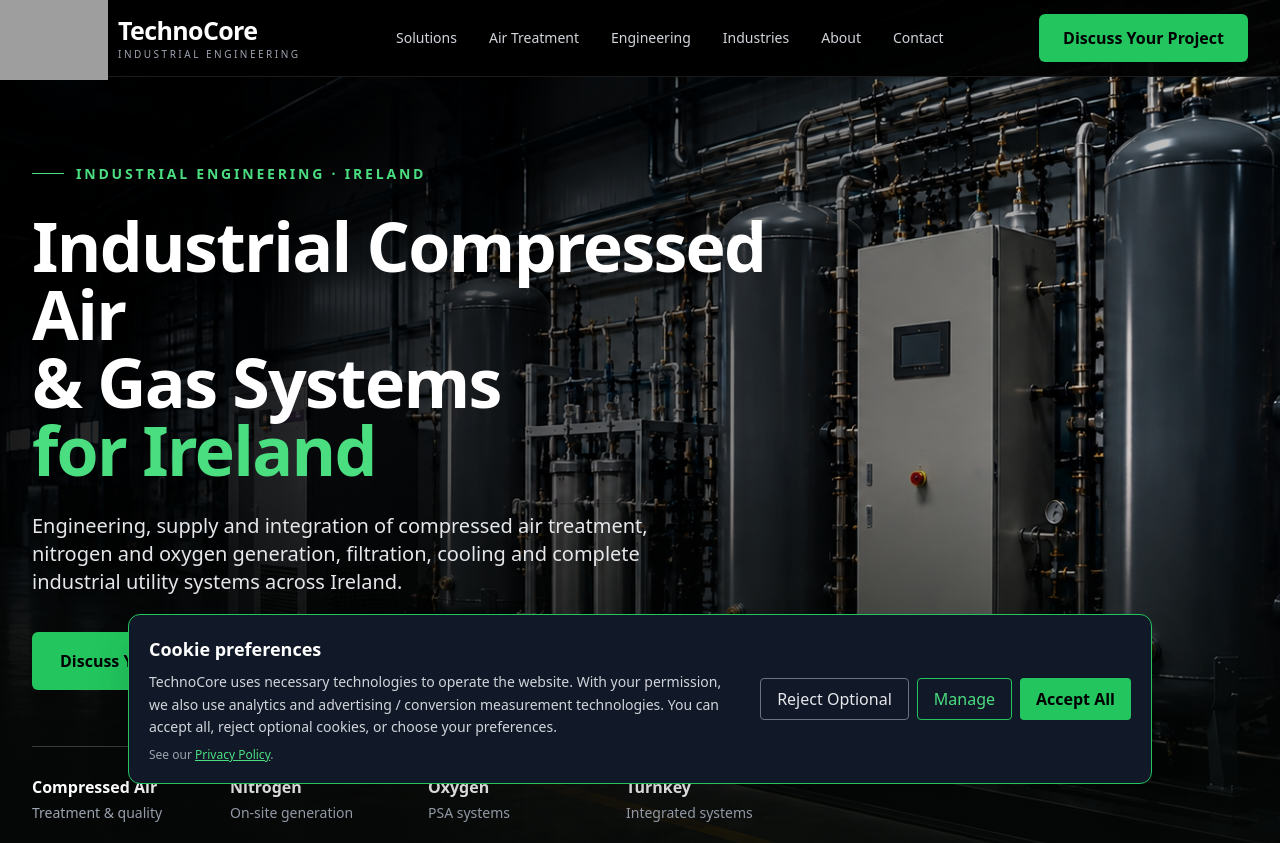
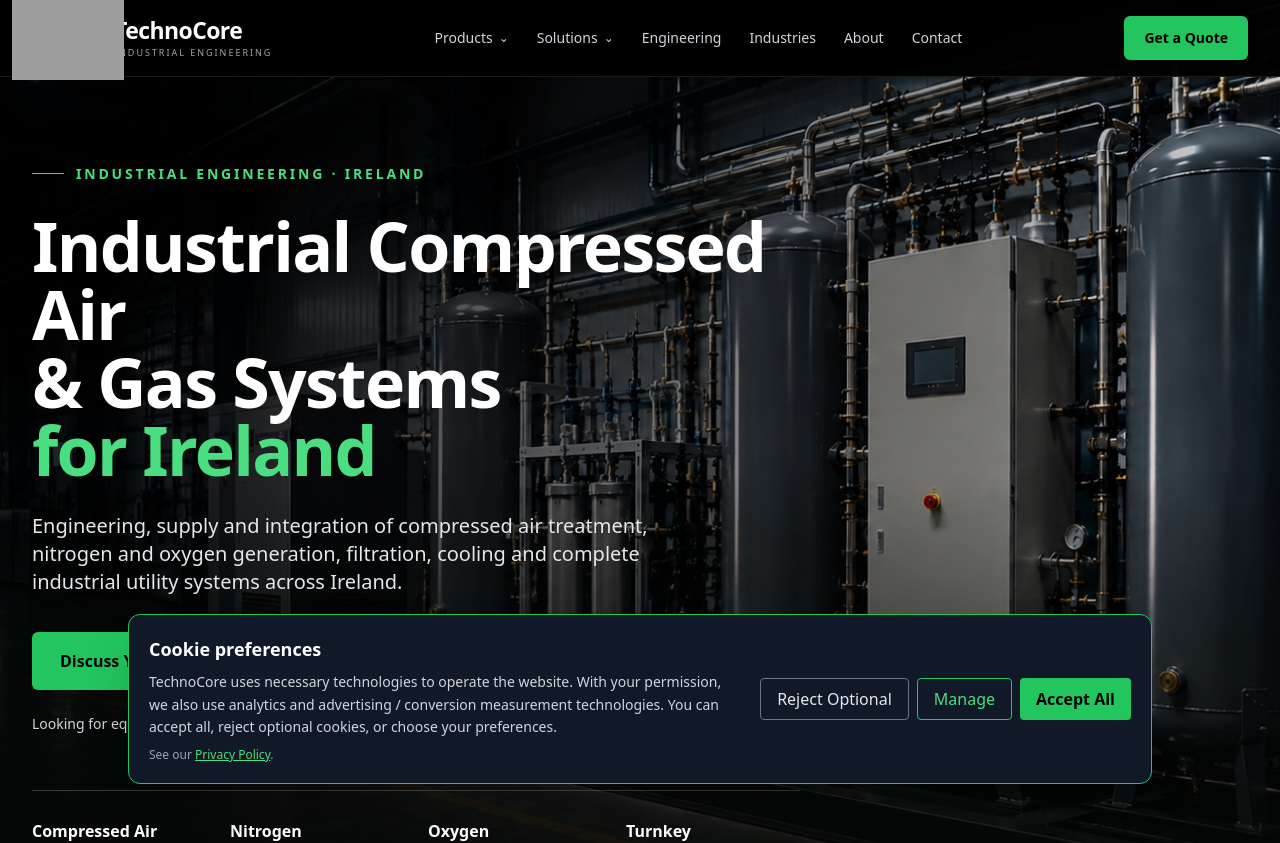
Before and after one commit to Zakkom/technocore-site, a Next.js app: page / in a window 1280 px wide. Shown: the top 843 px of the page. Built offline with nearby package versions, Linux system fonts and the light colour scheme; grey boxes are pictures that could not be loaded.

Commit message:
Improve homepage navigation and product accessibility

```diff
--- a/components/TechnoCoreLanding.js
+++ b/components/TechnoCoreLanding.js
@@ -1,9 +1,25 @@
-import React from "react";
+import React, { useState } from "react";
 import Link from "next/link";
 import Image from "next/image";
 import CookieConsent from "./CookieConsent";
 
 export default function TechnoCoreLanding() {
+  const [mobileMenuOpen, setMobileMenuOpen] = useState(false);
+  const [mobileSection, setMobileSection] = useState(null);
+  const productLinks = [
+    { label: "Air Dryers", href: "/products/air-dryers" },
+    { label: "Air Filtration", href: "/products/filtration" },
+    { label: "Nitrogen Generators", href: "/products/nitrogen" },
+    { label: "Oxygen Generators", href: "/products/oxygen" },
+    { label: "Industrial Chillers", href: "/products/chillers" },
+    { label: "All Products", href: "/products" },
+  ];
+  const solutionLinks = [
+    { label: "Compressed Air Treatment", href: "/compressed-air-treatment-ireland" },
+    { label: "Paint Booth Air Preparation", href: "/products/paint-booth" },
+    { label: "Refrigerated Air Dryers", href: "/products/air-dryers#refrigerated" },
+    { label: "Desiccant Air Dryers", href: "/products/air-dryers#desiccant" },
+  ];
   const solutions = [
     {
       title: "Compressed Air Treatment",
@@ -199,66 +215,75 @@ export default function TechnoCoreLanding() {
         }
       `}</style>
 
-      {/* HEADER */}
-      <nav className="fixed top-0 left-0 right-0 z-50 border-b border-white/10 bg-black/90 backdrop-blur-xl">
-        <div className="max-w-7xl mx-auto px-5 lg:px-8 h-[76px] flex items-center justify-between">
-          <Link href="/" className="flex items-center gap-2.5 group overflow-visible">
-            <div className="relative w-[108px] h-[58px] shrink-0 overflow-visible -ml-8">
-  <Image
-    src="/logo.png"
-    alt="TechnoCore"
-    width={130}
-    height={130}
-    className="absolute left-[-4px] top-1/2 -translate-y-1/2 w-[112px] h-[112px] max-w-none object-contain"
-  />
-</div>
-
+      {/* HEADER — accessible desktop dropdowns and mobile navigation */}
+      <nav className="fixed top-0 left-0 right-0 z-50 border-b border-white/10 bg-black/95 backdrop-blur-xl" aria-label="Main navigation">
+        <div className="max-w-7xl mx-auto px-5 lg:px-8 h-[76px] flex items-center justify-between gap-4">
+          <Link href="/" className="flex items-center gap-2.5 group shrink-0">
+            <div className="relative w-[72px] h-[58px] shrink-0">
+              <Image src="/logo.png" alt="TechnoCore" width={112} height={112} className="absolute left-[-20px] top-1/2 -translate-y-1/2 w-[112px] h-[112px] max-w-none object-contain" />
+            </div>
             <div className="leading-none">
-              <div className="text-[25px] font-bold tracking-tight">
-                TechnoCore
-              </div>
-              <div className="hidden sm:block text-[10px] uppercase tracking-[0.25em] text-gray-400 mt-1.5">
-                Industrial Engineering
-              </div>
+              <div className="text-[23px] font-bold tracking-tight">TechnoCore</div>
+              <div className="hidden sm:block text-[9px] uppercase tracking-[0.22em] text-gray-400 mt-1.5">Industrial Engineering</div>
             </div>
           </Link>
 
-          <div className="hidden lg:flex items-center gap-8 text-sm font-medium text-gray-300">
-            <a href="#solutions" className="hover:text-green-400 transition-colors">
-              Solutions
-            </a>
-
-            <Link
-              href="/compressed-air-treatment-ireland"
-              className="hover:text-green-400 transition-colors"
-            >
-              Air Treatment
-            </Link>
-
-            <a href="#engineering" className="hover:text-green-400 transition-colors">
-              Engineering
-            </a>
-
-            <a href="#industries" className="hover:text-green-400 transition-colors">
-              Industries
-            </a>
-
-            <Link href="/about" className="hover:text-green-400 transition-colors">
-              About
-            </Link>
-
-            <Link href="/contact" className="hover:text-green-400 transition-colors">
-              Contact
-            </Link>
+          <div className="hidden lg:flex items-center gap-5 xl:gap-7 text-sm font-medium text-gray-300">
+            {[
+              { label: "Products", links: productLinks },
+              { label: "Solutions", links: solutionLinks },
+            ].map((menu) => (
+              <div key={menu.label} className="relative group">
+                <button type="button" aria-haspopup="true" className="flex items-center gap-1.5 py-5 hover:text-green-400 focus-visible:text-green-400 focus-visible:outline-none">
+                  {menu.label}<span aria-hidden="true" className="text-xs">⌄</span>
+                </button>
+                <div className="invisible opacity-0 translate-y-1 group-hover:visible group-hover:opacity-100 group-hover:translate-y-0 group-focus-within:visible group-focus-within:opacity-100 group-focus-within:translate-y-0 absolute top-full left-0 w-[265px] bg-[#0b130e] border border-white/20 shadow-2xl rounded-md p-2 transition-all duration-150">
+                  {menu.links.map((item) => (
+                    <Link key={item.href} href={item.href} className="block px-4 py-2.5 rounded text-gray-200 hover:bg-green-500/10 hover:text-green-400 focus-visible:bg-green-500/10 focus-visible:text-green-400">
+                      {item.label}
+                    </Link>
+                  ))}
+                </div>
+              </div>
+            ))}
+            <a href="#engineering" className="hover:text-green-400">Engineering</a>
+            <a href="#industries" className="hover:text-green-400">Industries</a>
+            <Link href="/about" className="hover:text-green-400">About</Link>
+            <Link href="/contact" className="hover:text-green-400">Contact</Link>
           </div>
 
-          <a
-            href="#enquiry"
-            className="hidden sm:inline-flex bg-green-500 hover:bg-green-400 text-black font-semibold px-6 py-3 rounded-md transition"
-          >
-            Discuss Your Project
-          </a>
+          <div className="flex items-center gap-3">
+            <a href="#enquiry" className="hidden sm:inline-flex whitespace-nowrap bg-green-500 hover:bg-green-400 text-black font-semibold px-4 xl:px-5 py-3 rounded-md transition text-sm">Get a Quote</a>
+            <button type="button" className="lg:hidden border border-white/30 rounded px-3 py-2 text-white" aria-label={mobileMenuOpen ? "Close menu" : "Open menu"} aria-expanded={mobileMenuOpen} aria-controls="technocore-mobile-menu" onClick={() => setMobileMenuOpen((v) => !v)}>
+              {mobileMenuOpen ? "✕" : "☰"}
+            </button>
+          </div>
         </div>
+
+        {mobileMenuOpen && (
+          <div id="technocore-mobile-menu" className="lg:hidden max-h-[calc(100dvh-76px)] overflow-y-auto bg-[#08100b] border-t border-white/10 px-5 py-4 text-white">
+            {[
+              { label: "Products", links: productLinks },
+              { label: "Solutions", links: solutionLinks },
+            ].map((menu) => (
+              <div key={menu.label} className="border-b border-white/10">
+                <button type="button" className="w-full flex justify-between items-center py-3 text-left font-semibold" aria-expanded={mobileSection === menu.label} onClick={() => setMobileSection((v) => v === menu.label ? null : menu.label)}>
+                  {menu.label}<span aria-hidden="true">{mobileSection === menu.label ? "−" : "+"}</span>
+                </button>
+                {mobileSection === menu.label && (
+                  <div className="pb-3 pl-3 space-y-1">
+                    {menu.links.map((item) => <Link key={item.href} href={item.href} onClick={() => setMobileMenuOpen(false)} className="block py-2.5 text-gray-300 hover:text-green-400">{item.label}</Link>)}
+                  </div>
+                )}
+              </div>
+            ))}
+            <a href="#engineering" onClick={() => setMobileMenuOpen(false)} className="block py-3 border-b border-white/10">Engineering</a>
+            <a href="#industries" onClick={() => setMobileMenuOpen(false)} className="block py-3 border-b border-white/10">Industries</a>
+            <Link href="/about" onClick={() => setMobileMenuOpen(false)} className="block py-3 border-b border-white/10">About</Link>
+            <Link href="/contact" onClick={() => setMobileMenuOpen(false)} className="block py-3 border-b border-white/10">Contact</Link>
+            <a href="#enquiry" onClick={() => setMobileMenuOpen(false)} className="block text-center mt-4 bg-green-500 text-black font-semibold rounded py-3">Get a Quote</a>
+          </div>
+        )}
       </nav>
 
       {/* HERO */}
@@ -313,6 +338,13 @@ export default function TechnoCoreLanding() {
               >
                 Explore Solutions
               </a>
+            </div>
+
+            <div className="mt-6 flex flex-wrap items-center gap-x-6 gap-y-3 text-sm">
+              <span className="text-gray-300">Looking for equipment?</span>
+              <Link href="/products/air-dryers" className="text-green-400 hover:text-green-300 underline underline-offset-4">Shop Air Dryers</Link>
+              <Link href="/products/filtration" className="text-green-400 hover:text-green-300 underline underline-offset-4">Air Filters</Link>
+              <Link href="/products" className="text-green-400 hover:text-green-300 underline underline-offset-4">All Products</Link>
             </div>
 
             <div className="mt-14 pt-7 border-t border-white/20 grid grid-cols-2 md:grid-cols-4 gap-6 max-w-3xl">
```
